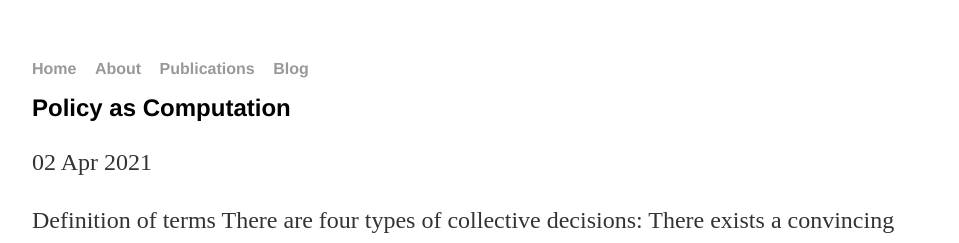
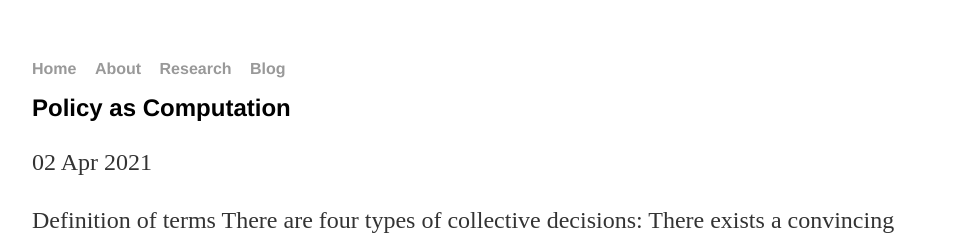
Before and after one commit to ndehouche/ndehouche.github.io, a Jekyll site: the page built from _posts/2021-04-02-policy-as-computation.md, in a window 1280 px wide. Shown: the top 243 px of the page, without its empty margins (160-1119 px from the left). Built offline with Jekyll 4.4.1, drawn with Linux system fonts in a browser that asks for light colours.

Commit message:
Update default.html

```diff
--- a/_layouts/default.html
+++ b/_layouts/default.html
@@ -10,7 +10,7 @@
 	    		<ul>
 	        		<li><a href="/">Home</a></li>
 		        	<li><a href="/about">About</a></li>
-	        		<li><a href="/pubs">Publications</a></li>
+	        		<li><a href="/Res">Research</a></li>
 	        		<li><a href="/blog">Blog</a></li>
 	    		</ul>
 			</nav>
```
